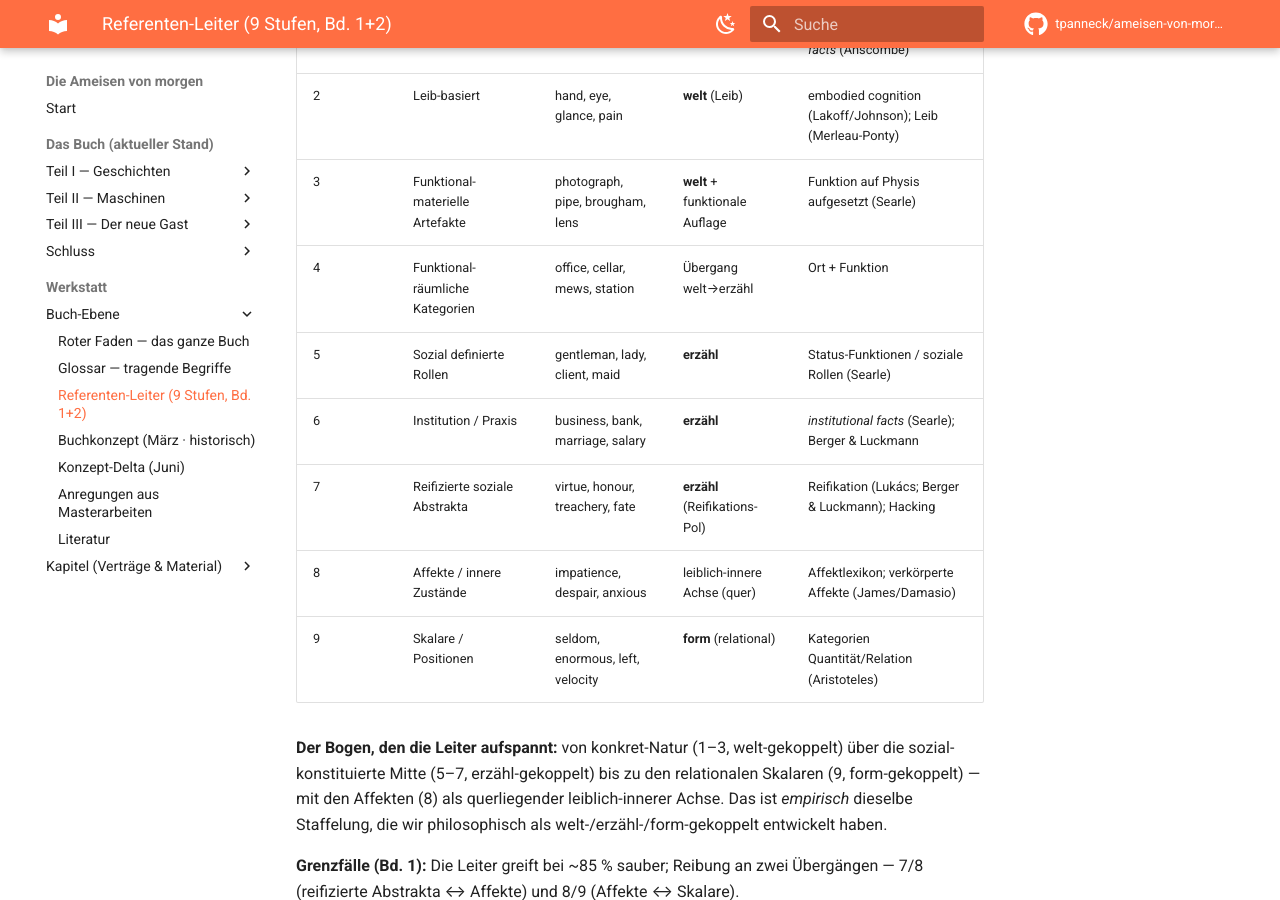
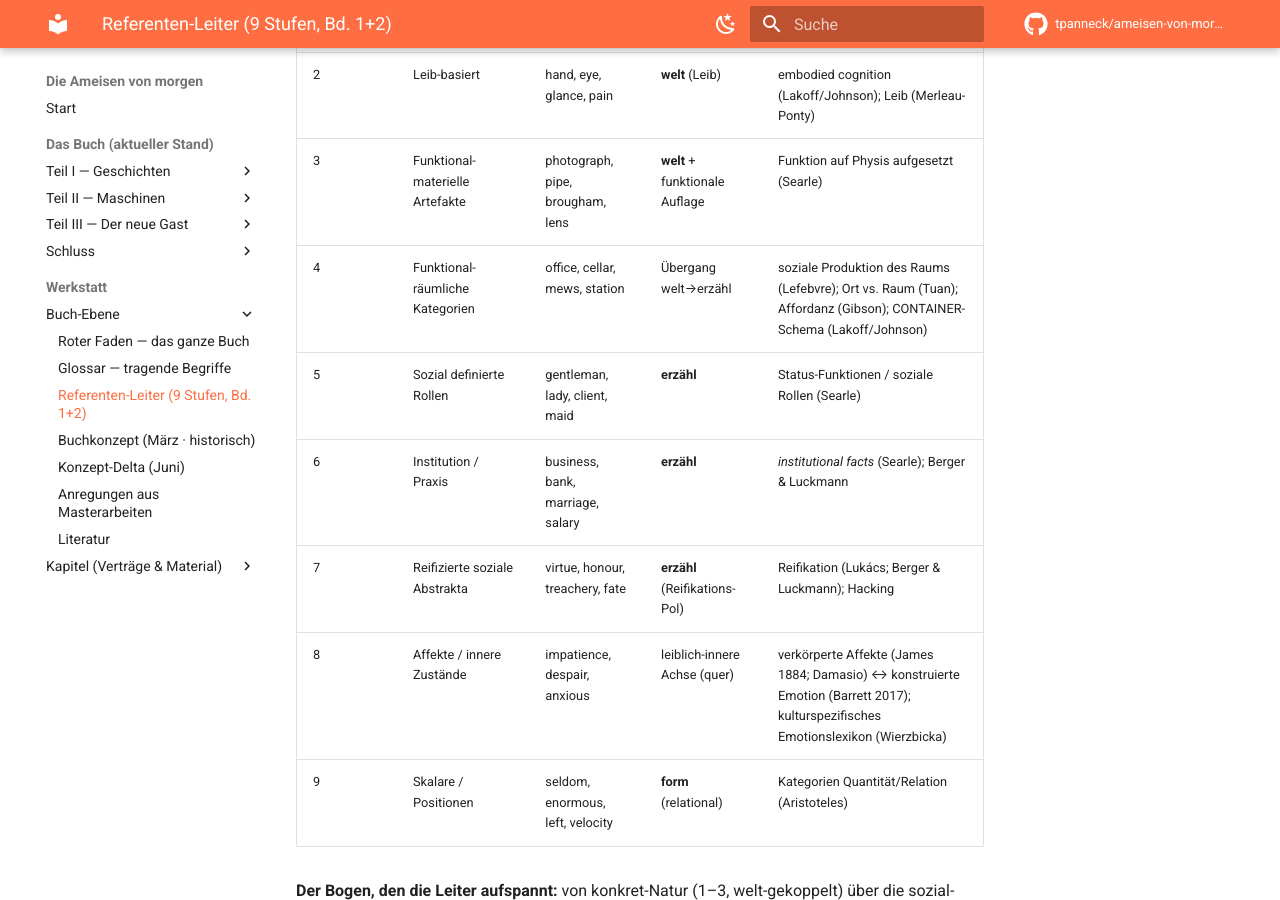
Before and after one commit to tpanneck/ameisen-von-morgen, an MkDocs documentation site: the page built from docs/referenten-leiter.md, in a window 1280 px wide and 900 px high, scrolled down 463 px. Built offline with MkDocs 1.6.1 and Material for MkDocs 9.7.7, drawn with Linux system fonts in a browser that asks for light colours; comment, search, counter and statistics services are not loaded.

Commit message:
Referenten-Leiter: Vorlaeufer fuer Stufe 4 (Raum: Lefebvre/Tuan/Gibson/Lakoff) und 8 (Affekt: James/Damasio vs. Barrett/Wierzbicka) nachgetragen
Stufe 8 quer = embodied (James/Damasio) gegen konstruiert (Barrett) — Leib vs. Konstruktion.

Co-Authored-By: Claude Fable 5 <noreply@anthropic.com>

```diff
--- a/docs/referenten-leiter.md
+++ b/docs/referenten-leiter.md
@@ -14,11 +14,11 @@ als Befund in Kap. 3 (Erfindung) oder Kap. 10 (Reifikation) — „Befunde ja, V
 | 1 | Natürlich-biologisch | rabbit, beech, blood, fox | **welt** | Naturarten (Kripke/Putnam); *brute facts* (Anscombe) |
 | 2 | Leib-basiert | hand, eye, glance, pain | **welt** (Leib) | embodied cognition (Lakoff/Johnson); Leib (Merleau-Ponty) |
 | 3 | Funktional-materielle Artefakte | photograph, pipe, brougham, lens | **welt** + funktionale Auflage | Funktion auf Physis aufgesetzt (Searle) |
-| 4 | Funktional-räumliche Kategorien | office, cellar, mews, station | Übergang welt→erzähl | Ort + Funktion |
+| 4 | Funktional-räumliche Kategorien | office, cellar, mews, station | Übergang welt→erzähl | soziale Produktion des Raums (Lefebvre); Ort vs. Raum (Tuan); Affordanz (Gibson); CONTAINER-Schema (Lakoff/Johnson) |
 | 5 | Sozial definierte Rollen | gentleman, lady, client, maid | **erzähl** | Status-Funktionen / soziale Rollen (Searle) |
 | 6 | Institution / Praxis | business, bank, marriage, salary | **erzähl** | *institutional facts* (Searle); Berger & Luckmann |
 | 7 | Reifizierte soziale Abstrakta | virtue, honour, treachery, fate | **erzähl** (Reifikations-Pol) | Reifikation (Lukács; Berger & Luckmann); Hacking |
-| 8 | Affekte / innere Zustände | impatience, despair, anxious | leiblich-innere Achse (quer) | Affektlexikon; verkörperte Affekte (James/Damasio) |
+| 8 | Affekte / innere Zustände | impatience, despair, anxious | leiblich-innere Achse (quer) | verkörperte Affekte (James 1884; Damasio) ↔ konstruierte Emotion (Barrett 2017); kulturspezifisches Emotionslexikon (Wierzbicka) |
 | 9 | Skalare / Positionen | seldom, enormous, left, velocity | **form** (relational) | Kategorien Quantität/Relation (Aristoteles) |
 
 **Der Bogen, den die Leiter aufspannt:** von konkret-Natur (1–3, welt-gekoppelt) über die
```
